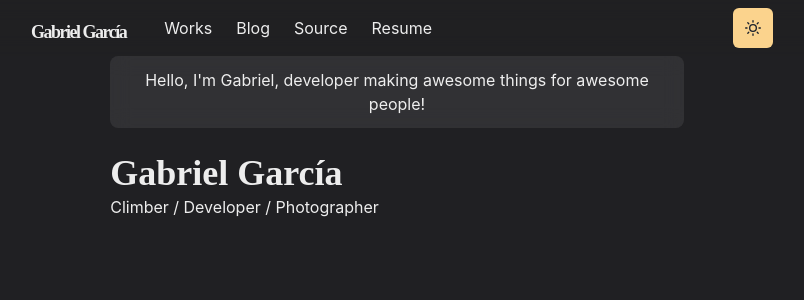
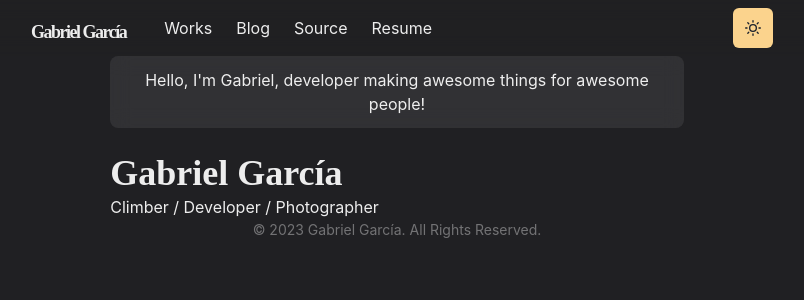
Before and after one commit to gabogarciam/gabogarcia.dev, a Next.js app: page / in a window 1280 px wide. Shown: the top 300 px of the page, without its empty margins (243-1047 px from the left). Built offline with nearby package versions, Linux system fonts and the light colour scheme.

Commit message:
feat: :sparkles: added footer, meta and favico
added footer, meta and favico

```diff
--- /dev/null
+++ b/components/footer.js
@@ -0,0 +1,11 @@
+import { Box } from '@chakra-ui/react'
+
+const Footer = () => {
+  return (
+    <Box align="center" opacity={0.4} fontSize="sm">
+      &copy; {new Date().getFullYear()} Gabriel García. All Rights Reserved.
+    </Box>
+  )
+}
+
+export default Footer
--- a/components/layouts/main.js
+++ b/components/layouts/main.js
@@ -1,17 +1,22 @@
 import Head from 'next/head'
 import Navbar from '../navbar'
 import { Box, Container } from '@chakra-ui/react'
+import Footer from '../footer'
 
 const Main = ({ children, router }) => {
   return (
     <Box as="main" pb={8}>
       <Head>
         <meta name="viewport" content="width=device-width, initial-scale=1" />
-        <title>Gabriel García - Homepage</title>
+        <meta name="description" content="Gabriel homepage" />
+        <meta name="author" content="Gabriel García" />
+        <link rel="shortcut icon" href="/favicon.ico" type="image/x-icon" />
+        <title>Gabriel García</title>
       </Head>
       <Navbar path={router.route} />
       <Container maxW="container.md" pt={14}>
         {children}
+        <Footer />
       </Container>
     </Box>
   )
```
Also changed, not shown: 1 other file (tests, documents, lock files or other folders).
